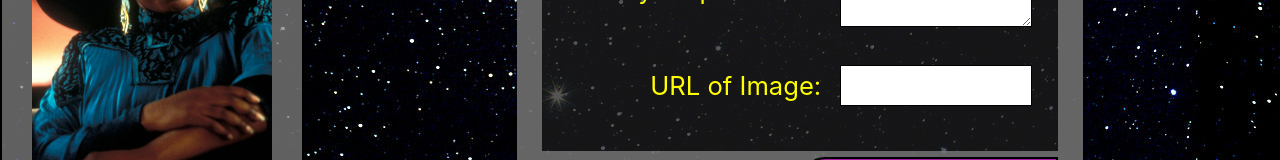
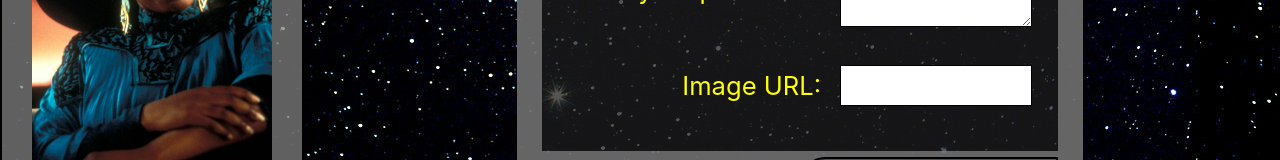
Before and after one commit to adamjmosebach/TenForward, a React (Create React App) app in the folder client/: page /posts/create in a window 1280 px wide. Shown: the part 487-647 px from the top of the page. Built offline with nearby package versions, Linux system fonts and the light colour scheme; no server answers.

Commit message:
URL of Image changed back to Image URL

```diff
--- a/client/src/screens/CreatePost.jsx
+++ b/client/src/screens/CreatePost.jsx
@@ -55,7 +55,7 @@ export default function CreatePost(props) {
           />
         </div>
         <div className='label-input'>
-          <label htmlFor='create-post-img_url'>URL of Image:</label>
+          <label htmlFor='create-post-img_url'>Image URL:</label>
           <input
             type='text'
             name='img_url'
```
